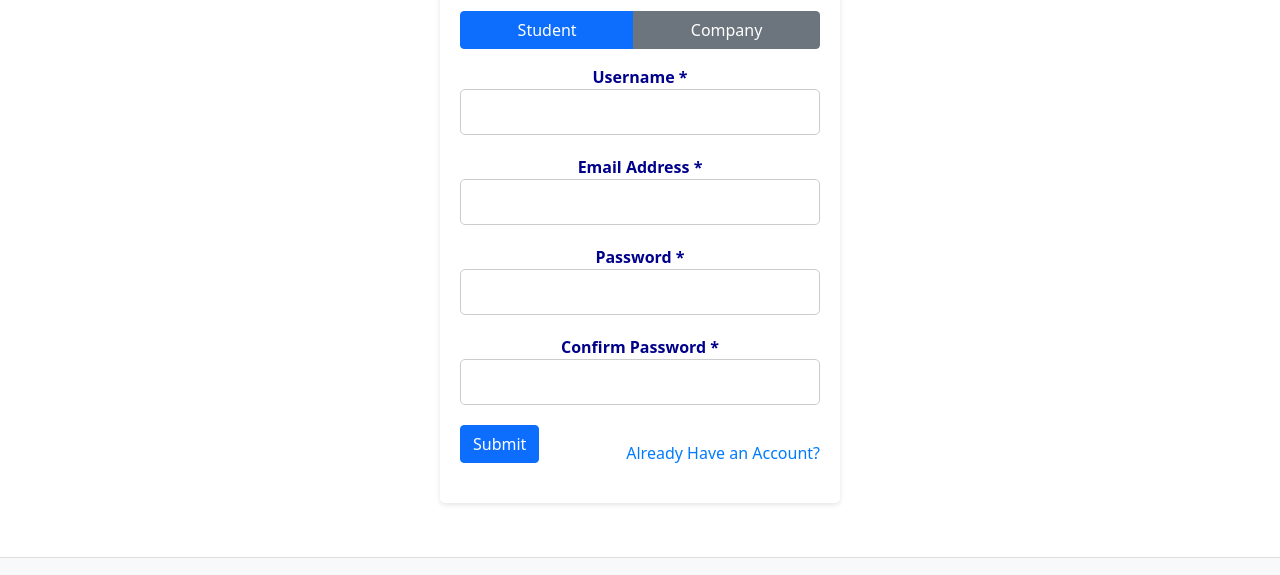
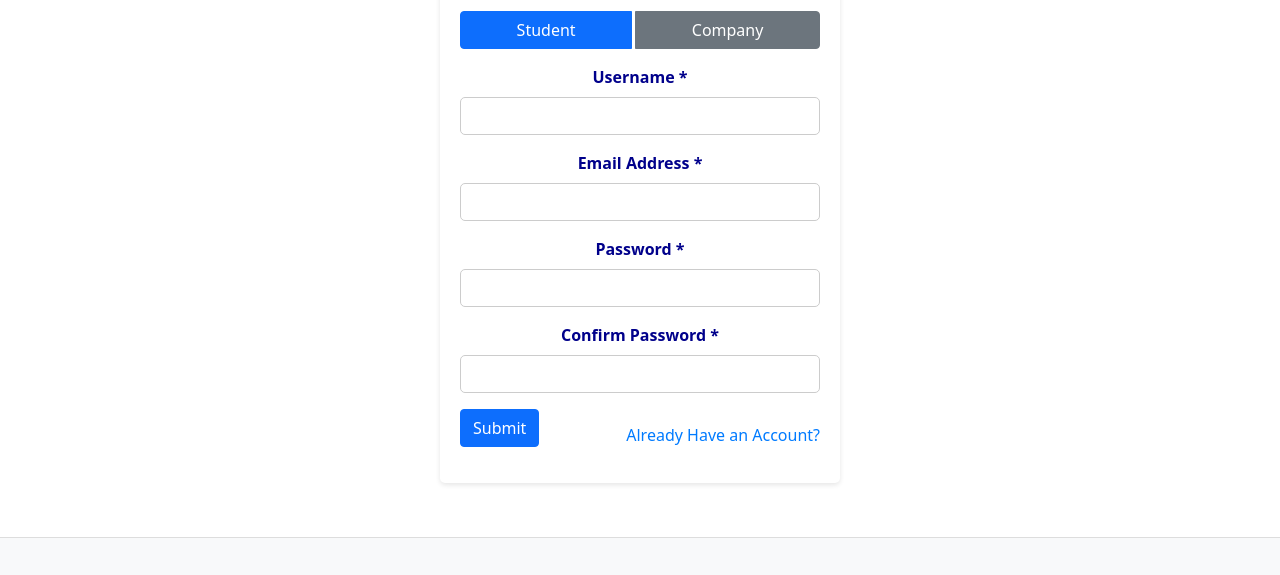
Before and after one commit to Siva-Mula-03/Job-portal--Register-page, a plain HTML site: page index.html in a window 1280 px wide. Shown: the part 283-858 px from the top of the page. Drawn offline with nearby package versions, Linux system fonts and the light colour scheme; a script that the page names is missing; a small style sheet from the web is missing.

Commit message:
Update index.html

```diff
--- a/index.html
+++ b/index.html
@@ -9,6 +9,19 @@
   <meta name="keywords" content="accessories, digital products, electronic html, modern, products, responsive" />
   <meta name="author" content="hastech" />
    <link rel="stylesheet" href="rp.css">
+   <link href="https://cdn.jsdelivr.net/npm/bootstrap@5.3.0/dist/css/bootstrap.min.css" rel="stylesheet" integrity="sha384-B6MvpQc1XCkb42oFzg+1gCzyavF9iCf3k5zRRE7Xlch3fjfo3oJxF6qHdRwZ1HyW" crossorigin="anonymous">
+    <link href="https://fonts.googleapis.com/css?family=Roboto" rel="stylesheet">
+    <link href="https://cdn.jsdelivr.net/npm/bootstrap@5.0.2/dist/css/bootstrap.min.css" rel="stylesheet" integrity="sha384-EVSTQN3/azprG1Anm3QDgpJLIm9Nao0Yz1ztcQTwFspd3yD65VohhpuuCOmLASjC" crossorigin="anonymous">
+    <script src="js/jquery-3.2.1.min.js"></script>
+    <link href="https://cdn.jsdelivr.net/npm/bootstrap@5.3.0/dist/css/bootstrap.min.css" rel="stylesheet">
+    <link rel="stylesheet" href="https://cdnjs.cloudflare.com/ajax/libs/font-awesome/5.15.4/css/all.min.css">
+<!-- Bootstrap CSS -->
+<link href="https://cdn.jsdelivr.net/npm/bootstrap@5.3.0/dist/css/bootstrap.min.css" rel="stylesheet">
+
+<!-- Optional Bootstrap Theme CSS (light or dark) -->
+<link href="https://cdn.jsdelivr.net/npm/bootstrap@5.3.0/dist/css/bootstrap-theme.min.css" rel="stylesheet">
+<link rel="stylesheet" href="https://cdnjs.cloudflare.com/ajax/libs/twitter-bootstrap/4.1.3/css/bootstrap.min.css">
+<link rel="stylesheet" href="https://cdnjs.cloudflare.com/ajax/libs/ionicons/2.0.1/css/ionicons.min.css">
   <title>DRP Login</title>
   <link href="https://cdn.jsdelivr.net/npm/bootstrap@5.0.2/dist/css/bootstrap.min.css"
     rel="stylesheet" integrity="sha384-EVSTQN3/azprG1Anm3QDgpJLIm9Nao0Yz1ztcQTwFspd3yD65VohhpuuCOmLASjC"
```
